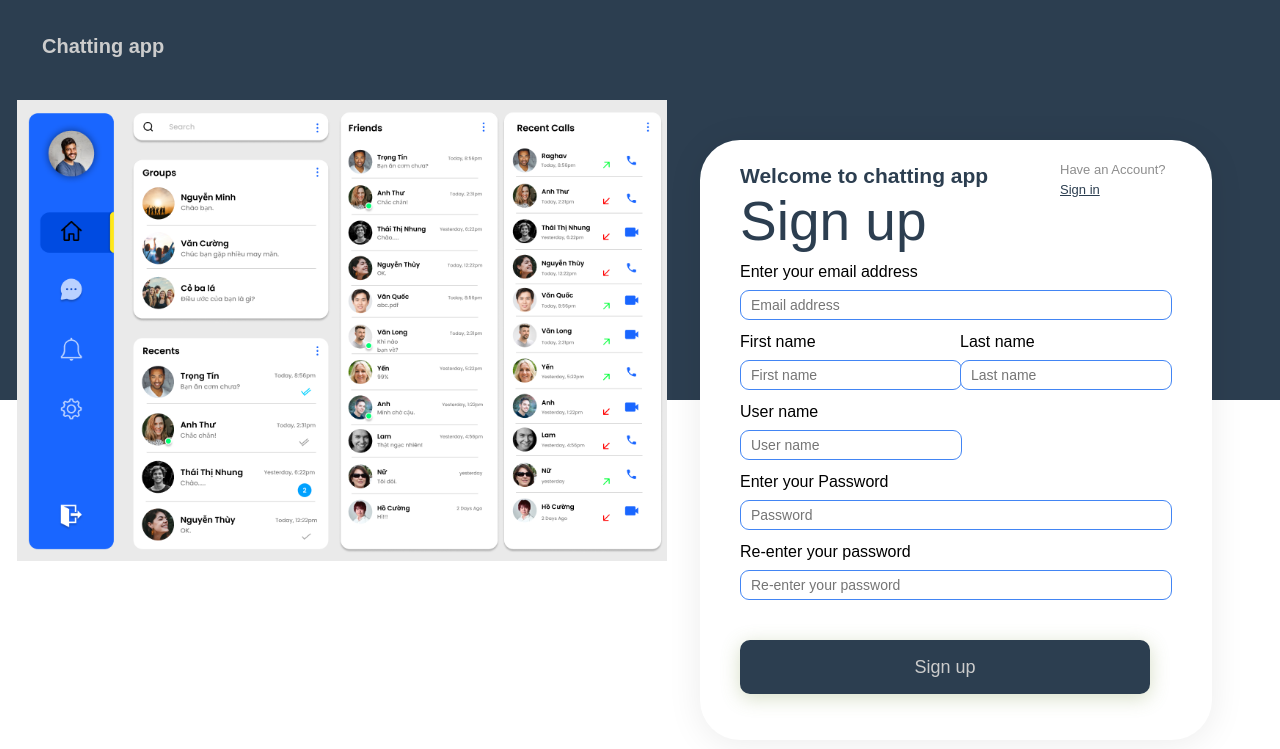
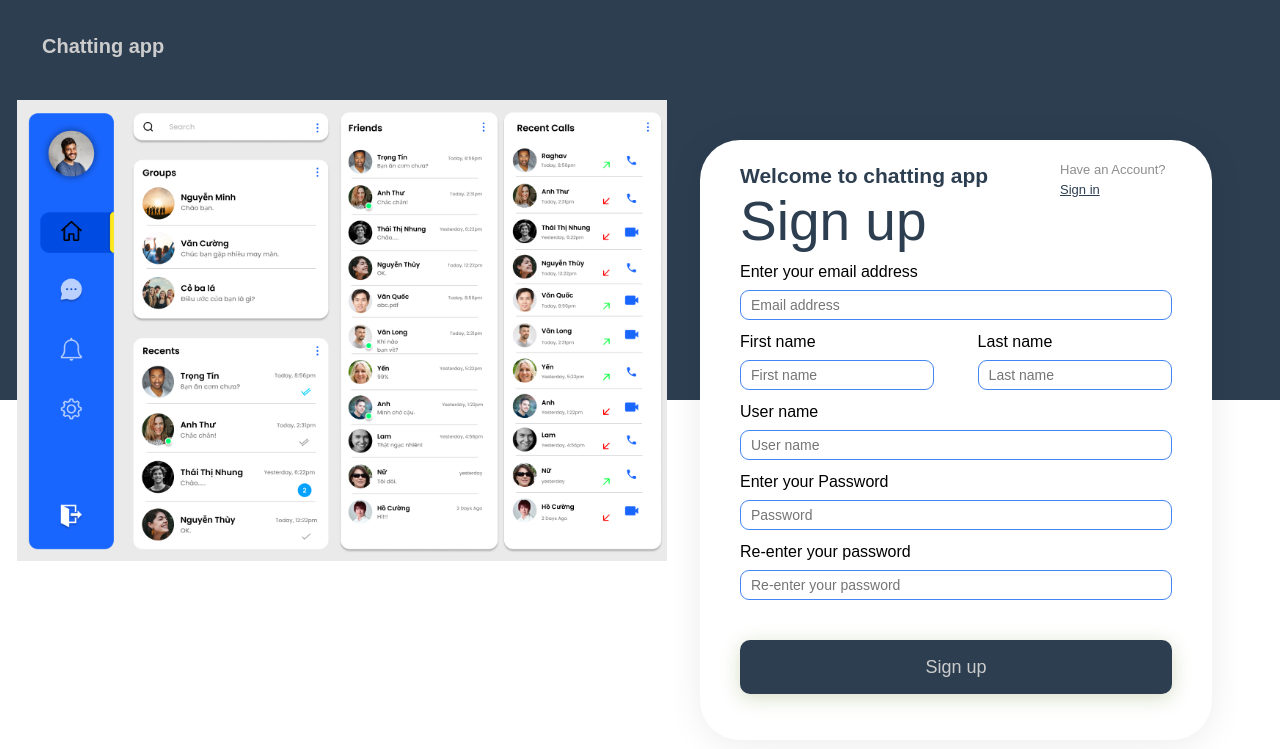
Before and after one commit to TinUIT/WebChat, a Django app: page /signup in a window 1280 px wide. Shown: the top 749 px of the page. Run offline with Django 4.2, Linux system fonts and the light colour scheme.

Commit message:
changehtmlsignin/signup2

```diff
--- a/static/media/sign_up.css
+++ b/static/media/sign_up.css
@@ -144,12 +144,16 @@ border-radius: 40px;
     color:#000000;
     float: left;
 }
+.background1 .sign_in .fullname{
+    position: absolute;
+    left: 40px;
+    right: 40px;
+}
 .background1 .sign_in #edit_firstname {
     box-sizing: border-box;
     position: absolute;
     height: 30px;
-    left: 40px;
-    right: 250px;
+    width: 45%;
     top: 220px;
 
     background: #FFFFFF;
@@ -164,9 +168,9 @@ border-radius: 40px;
     position: absolute;
     /* width: 153px;
     height: 24px; */
-    left: 260px;
+    /* left: 260px; */
     top: 190px;
-
+    left: 55%;
     font-weight: 400;
     font-size: 16px;
     line-height: 24px;
@@ -179,8 +183,9 @@ border-radius: 40px;
     box-sizing: border-box;
     position: absolute;
     height: 30px;
-    left: 260px;
-    right: 40px;
+    /* left: 260px; */
+    width: 45%;
+    right: 0px;
     top: 220px;
 
     background: #FFFFFF;
@@ -195,7 +200,7 @@ border-radius: 40px;
     position: absolute;
     width: 153px;
     height: 24px;
-    left: 40px;
+    left: 0px;
     top: 260px;
 
     font-weight: 400;
@@ -212,7 +217,7 @@ border-radius: 40px;
     position: absolute;
     height: 30px;
     left: 40px;
-    right: 250px;
+    right: 40px;
     top: 290px;
 
     background: #FFFFFF;
@@ -281,7 +286,7 @@ border-radius: 40px;
 
 .background1 .sign_in button{
     position: absolute;
-width: 410px;
+    right: 40px;
 height: 54px;
 left: 40px;
 top: 500px;
--- a/static/media/style.css
+++ b/static/media/style.css
@@ -3,12 +3,13 @@ body {
     margin: 0;
     font-family:'Poppins', sans-serif;
     color: #ccc;
+    background: #2c3e50;
 }
 
 .plugin {
     position: relative;
     width: 100%;
-    height: 601px;
+    height: 100vh;
     padding: 0;
     background: #2c3e50;
 }
--- a/templates/authentication/signup.html
+++ b/templates/authentication/signup.html
@@ -4,7 +4,7 @@
 <head>
     <meta charset="UTF-8">
     <link rel="stylesheet" href="{% static 'media/sign_up.css' %}">
-    <title>Sign in</title>
+    <title>Sign up</title>
 </head>
 
 <body>
@@ -27,15 +27,17 @@
             <div id="text">
                 Sign up
             </div>
-            <form action="" method="post">
+            <form class="form" action="" method="post">
                 {% csrf_token %}
                 <label for="edit_email" id="text_email" >Enter your email address</label>
                 <input type="text" id="edit_email" name="edit_email" placeholder="Email address" >
                 <label for="edit_firstname" id="text_firstname" >First name</label>
-                <input type="text" id="edit_firstname" name="edit_firstname" placeholder="First name" >
-                <label for="edit_lastname" id="text_lastname" >Last name</label>
-                <input type="text" id="edit_lastname" name="edit_lastname" placeholder="Last name" >
-                <label for="edit_username" id="text_username" >User name</label>
+                <div class="fullname" >
+                    <input type="text" id="edit_firstname" name="edit_firstname" placeholder="First name" >
+                    <label for="edit_lastname" id="text_lastname" >Last name</label>
+                    <input type="text" id="edit_lastname" name="edit_lastname" placeholder="Last name" >
+                    <label for="edit_username" id="text_username" >User name</label>
+                </div>
                 <input type="text" id="edit_username" name="edit_username" placeholder="User name" >
                 <label for="edit_password" id="text_password" >Enter your Password</label>
                 <input type="password" id="edit_password" name="edit_password" placeholder="Password" >
```
Also changed, not shown: static/media/sign_in.css (+4 -5 lines).
